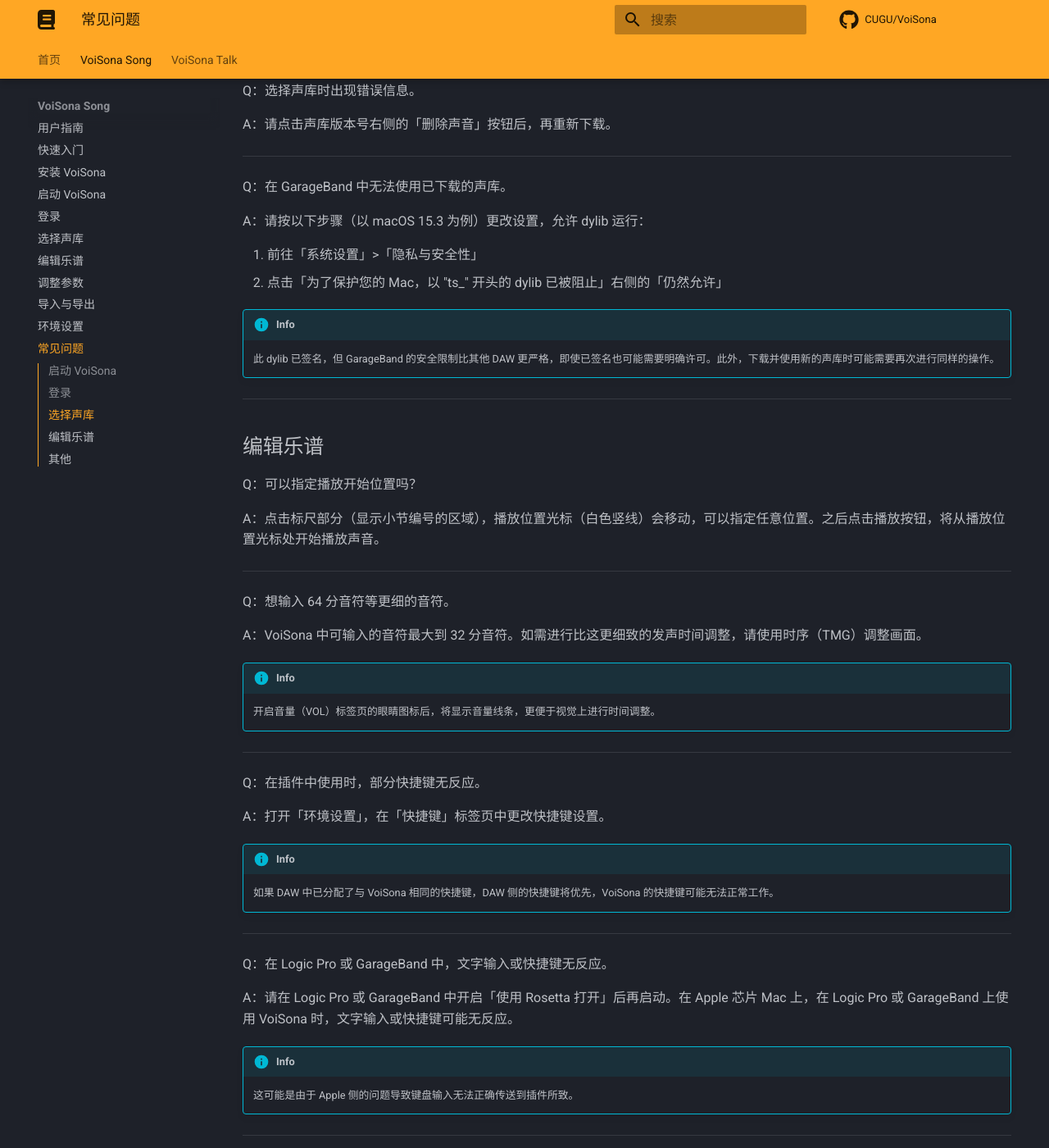
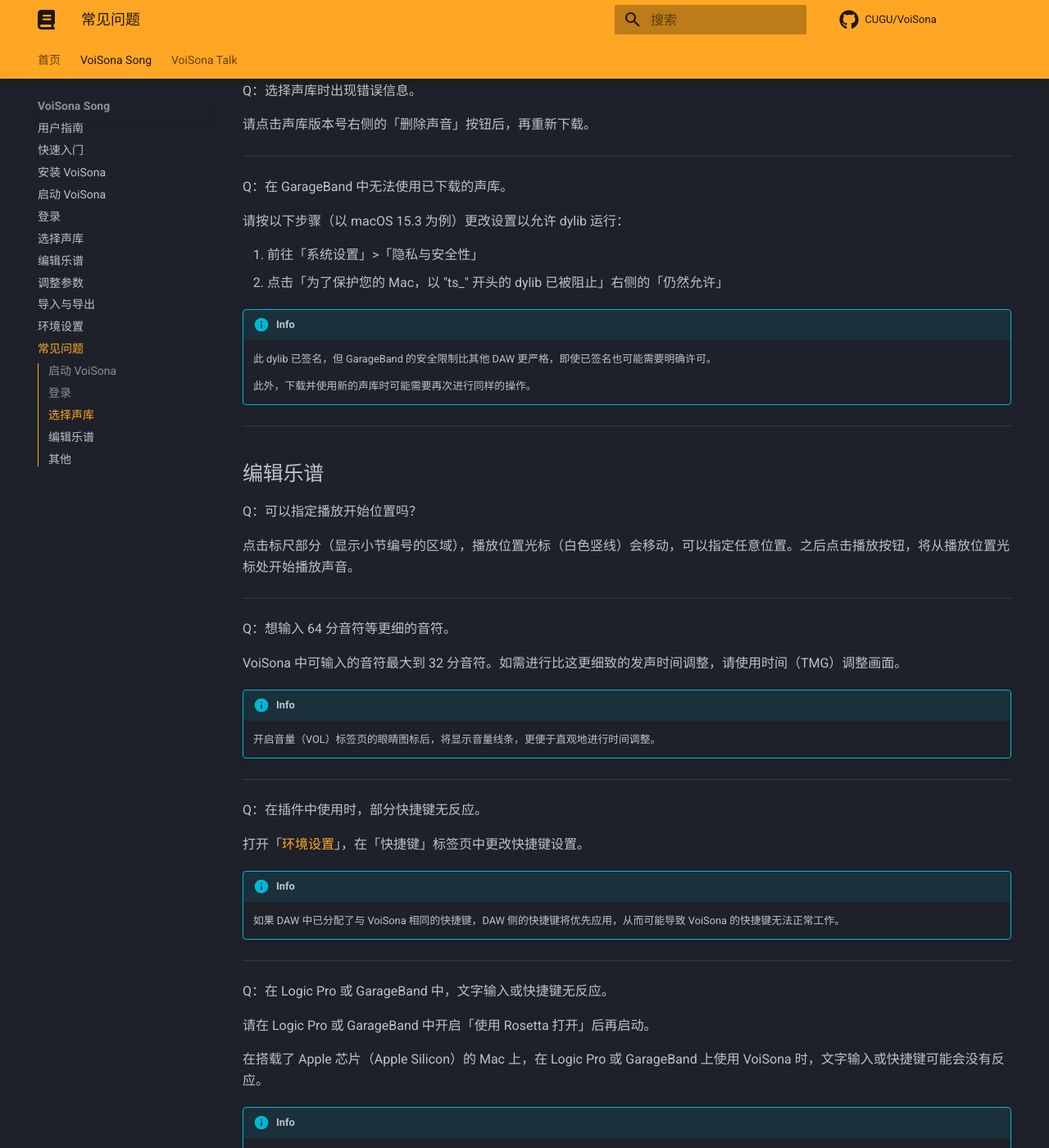
Before and after one commit to CeVIO-User-Guide-Unofficial/VoiSona, an MkDocs documentation site: the page built from docs/song/faq.md, in a window 1280 px wide and 1400 px high, scrolled down 1782 px. Shown: the whole window at 82% size. Built offline with MkDocs 1.6.1 and Material for MkDocs 9.7.7, drawn with Linux system fonts in a browser that asks for light colours; comment, search, counter and statistics services are not loaded; some of the changed text lies outside the part shown.

Commit message:
修改FAQ的翻译

```diff
--- a/docs/song/faq.md
+++ b/docs/song/faq.md
@@ -10,7 +10,7 @@
 
 Q：在 Logic Pro 的 ARA 插件中无法使用 VoiSona。
 
-A：Apple 芯片 Mac 上，请在 Logic Pro 中开启「使用 Rosetta 打开」后再启动。启动后，在插件插槽中选择「VoiSona Song ARA Plugin (ARA)」。
+Apple 芯片 Mac 上，请在 Logic Pro 中开启「使用 Rosetta 打开」后再启动。启动后，在插件插槽中选择「VoiSona Song ARA Plugin (ARA)」。
 
 ---
 
@@ -18,7 +18,7 @@ A：Apple 芯片 Mac 上，请在 Logic Pro 中开启「使用 Rosetta 打开」
 
 Q：显示「登录失败。(403)」无法登录。
 
-A：输入的电子邮箱或密码不正确时可能会出现 403 错误。
+输入的电子邮箱或密码不正确时可能会出现 403 错误。
 
 请确认电子邮箱地址和密码后重新尝试登录。
 
@@ -32,7 +32,7 @@ A：输入的电子邮箱或密码不正确时可能会出现 403 错误。
 
 Q：CeVIO AI、CeVIO Creative Studio 的声音能在 VoiSona 中使用吗？
 
-A：基本上，VoiSona 只能使用专用的声库。
+基本上，VoiSona 只能使用专用的声库。
 
 但部分声音可通过输入已在 CeVIO AI 中激活的序列号来在 VoiSona 中使用。
 
@@ -48,7 +48,7 @@ A：基本上，VoiSona 只能使用专用的声库。
 
 Q：想退订声库。
 
-A：在合约期内，请按以下步骤预约退订：
+在合约期内，请按以下步骤预约退订：
 
 1. 登录 [LICENSE](https://voisona.com/users/login/?next=/license/) 页面。
 2. 选择合约中的声库。
@@ -65,25 +65,27 @@ A：在合约期内，请按以下步骤预约退订：
 
 Q：无法下载声库。
 
-A：请参阅本手册的[选择声库](select-voice.md)。
+请参阅本手册的[选择声库](select-voice.md)。
 
 ---
 
 Q：选择声库时出现错误信息。
 
-A：请点击声库版本号右侧的「删除声音」按钮后，再重新下载。
+请点击声库版本号右侧的「删除声音」按钮后，再重新下载。
 
 ---
 
 Q：在 GarageBand 中无法使用已下载的声库。
 
-A：请按以下步骤（以 macOS 15.3 为例）更改设置，允许 dylib 运行：
+请按以下步骤（以 macOS 15.3 为例）更改设置以允许 dylib 运行：
 
 1. 前往「系统设置」>「隐私与安全性」
 2. 点击「为了保护您的 Mac，以 "ts_" 开头的 dylib 已被阻止」右侧的「仍然允许」
 
 !!! info
-      此 dylib 已签名，但 GarageBand 的安全限制比其他 DAW 更严格，即使已签名也可能需要明确许可。此外，下载并使用新的声库时可能需要再次进行同样的操作。
+      此 dylib 已签名，但 GarageBand 的安全限制比其他 DAW 更严格，即使已签名也可能需要明确许可。
+
+      此外，下载并使用新的声库时可能需要再次进行同样的操作。
 
 ---
 
@@ -91,31 +93,33 @@ A：请按以下步骤（以 macOS 15.3 为例）更改设置，允许 dylib 运
 
 Q：可以指定播放开始位置吗？
 
-A：点击标尺部分（显示小节编号的区域），播放位置光标（白色竖线）会移动，可以指定任意位置。之后点击播放按钮，将从播放位置光标处开始播放声音。
+点击标尺部分（显示小节编号的区域），播放位置光标（白色竖线）会移动，可以指定任意位置。之后点击播放按钮，将从播放位置光标处开始播放声音。
 
 ---
 
 Q：想输入 64 分音符等更细的音符。
 
-A：VoiSona 中可输入的音符最大到 32 分音符。如需进行比这更细致的发声时间调整，请使用时序（TMG）调整画面。
+VoiSona 中可输入的音符最大到 32 分音符。如需进行比这更细致的发声时间调整，请使用时间（TMG）调整画面。
 
 !!! info
-      开启音量（VOL）标签页的眼睛图标后，将显示音量线条，更便于视觉上进行时间调整。
+      开启音量（VOL）标签页的眼睛图标后，将显示音量线条，更便于直观地进行时间调整。
 
 ---
 
 Q：在插件中使用时，部分快捷键无反应。
 
-A：打开「环境设置」，在「快捷键」标签页中更改快捷键设置。
+打开「[环境设置](./settings.md)」，在「快捷键」标签页中更改快捷键设置。
 
 !!! info
-      如果 DAW 中已分配了与 VoiSona 相同的快捷键，DAW 侧的快捷键将优先，VoiSona 的快捷键可能无法正常工作。
+      如果 DAW 中已分配了与 VoiSona 相同的快捷键，DAW 侧的快捷键将优先应用，从而可能导致 VoiSona 的快捷键无法正常工作。
 
 ---
 
 Q：在 Logic Pro 或 GarageBand 中，文字输入或快捷键无反应。
 
-A：请在 Logic Pro 或 GarageBand 中开启「使用 Rosetta 打开」后再启动。在 Apple 芯片 Mac 上，在 Logic Pro 或 GarageBand 上使用 VoiSona 时，文字输入或快捷键可能无反应。
+请在 Logic Pro 或 GarageBand 中开启「使用 Rosetta 打开」后再启动。
+
+在搭载了 Apple 芯片（Apple Silicon）的 Mac 上，在 Logic Pro 或 GarageBand 上使用 VoiSona 时，文字输入或快捷键可能会没有反应。
 
 !!! info
       这可能是由于 Apple 侧的问题导致键盘输入无法正确传送到插件所致。
@@ -124,7 +128,9 @@ A：请在 Logic Pro 或 GarageBand 中开启「使用 Rosetta 打开」后再
 
 Q：在 Logic Pro 中使用 VoiSona Song ARA Plugin (ARA) 时，编辑音符或按键没有声音。
 
-A：Logic Pro 在停止状态下似乎无法从 ARA 插件发出声音。这不仅限于 VoiSona，其他 ARA 插件也是同样的行为。
+在 Logic Pro 中，停止状态下的 ARA 插件似乎无法发出声音。
+
+不仅限于 VoiSona，其他 ARA 插件也存在同样的问题。
 
 ---
 
@@ -132,7 +138,7 @@ A：Logic Pro 在停止状态下似乎无法从 ARA 插件发出声音。这不
 
 Q：可以在几台设备上使用？
 
-A：PC 版和 iOS/iPadOS 版合计最多可在 3 台设备上激活（注册使用）。
+PC 版和 iOS/iPadOS 版合计最多可在 3 台设备上激活（注册使用）。
 
 !!! info
       最多可以注册 2 台 Windows/macOS 电脑和 2 台 iOS/iPadOS 智能手机或平板电脑，但可激活设备总数的上限为 3 台。
@@ -143,13 +149,13 @@ A：PC 版和 iOS/iPadOS 版合计最多可在 3 台设备上激活（注册使
 
 Q：想更改登录密码。
 
-A：请在 [ACCOUNT](https://voisona.com/users/login/?next=/account/) 页面的「更改密码」处更改。
+请在 [ACCOUNT](https://voisona.com/users/login/?next=/account/) 页面的「更改密码」处更改。
 
 ---
 
 Q：想删除账户。
 
-A：如需删除账户，请在[此处](https://voisona.com/users/login/?next=/users/inactive/)办理。
+如需删除账户，请在[此处](https://voisona.com/users/login/?next=/users/inactive/)办理。
 
 持有付费授权的用户则无法在此页删除。
 
@@ -159,7 +165,7 @@ A：如需删除账户，请在[此处](https://voisona.com/users/login/?next=/u
 
 Q：同时使用「VoiSona」和「VoiSona Talk」时激活失败。
 
-A：同时使用「VoiSona」和「VoiSona Talk」时，请将两者更新到最新版本。
+同时使用「VoiSona」和「VoiSona Talk」时，请将两者更新到最新版本。
 
 更新后仍激活失败时，请在 [ACCOUNT](https://voisona.com/users/login/?next=/account/) 页面解除旧的激活信息。
 
@@ -170,4 +176,6 @@ A：同时使用「VoiSona」和「VoiSona Talk」时，请将两者更新到最
 
 Q：想使用「波形生成器 Prototype A」。
 
-A：日语音库「知声」中作为实验功能搭载的「波形生成器 Prototype A」随着「知声」2.0 版本的发布已完成其使命，在 1.8.x 的歌曲编辑器之后不再搭载。如需重现过去使用「波形生成器 Prototype A」制作的语音波形，请在[此处](https://voisona.com/)下载 1.8.2 的歌曲编辑器。
+日语声库「知声」中作为实验功能搭载的「波形生成器 Prototype A」随着「知声」2.0 版本的发布已完成其使命，在 1.8.x 的歌曲编辑器之后不再搭载。
+
+如需重现过去使用「波形生成器 Prototype A」制作的语音波形，请从[此处](https://voisona.com/)下载 1.8.2 的歌曲编辑器。
```
Also changed, not shown: docs/talk/faq.md (+9 -9 lines).
